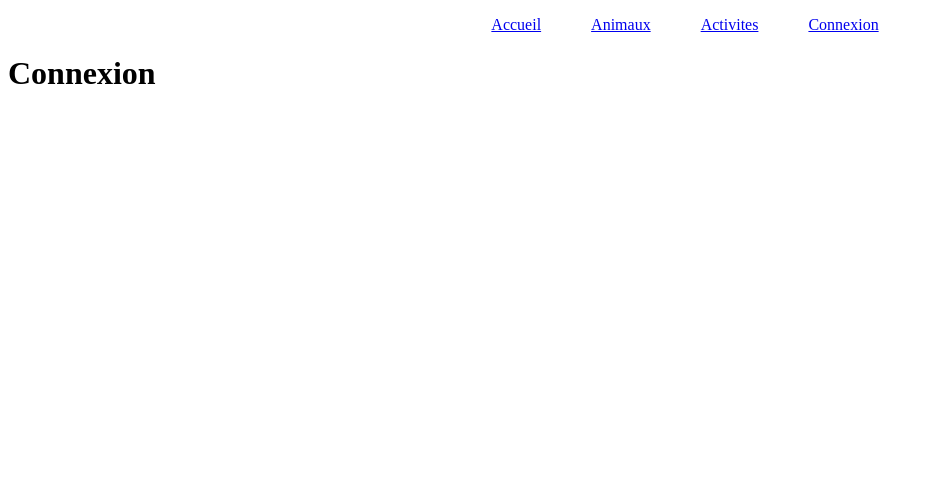
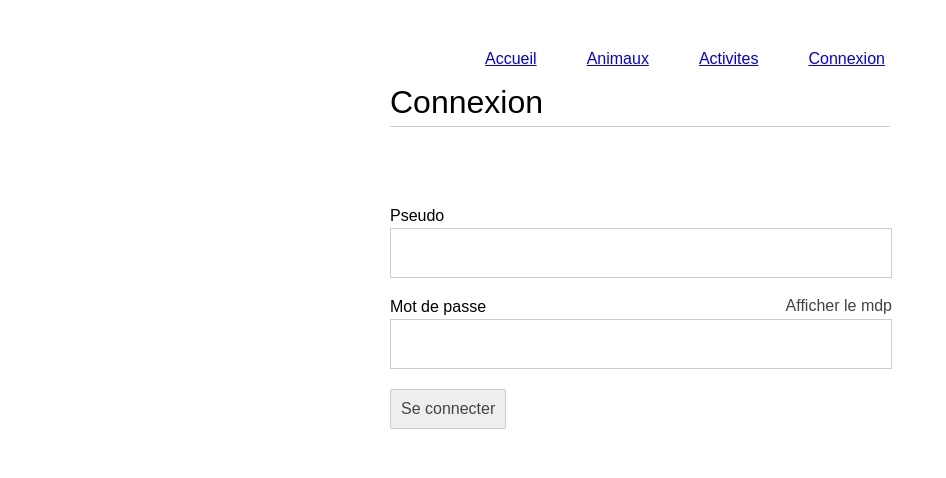
Before and after one commit to Chloe679/Workshop_Archi_Log_Agathe_Lucille_Chloe, a Flask app: page /connexion in a window 1280 px wide. Shown: the top 478 px of the page, without its empty margins (0-946 px from the left). Run offline with Flask 3, Linux system fonts and the light colour scheme.

Commit message:
Vérification que l'utilisateur est dans la BDD ✅

```diff
--- a/main.py
+++ b/main.py
@@ -1,8 +1,10 @@
-from flask import Flask, jsonify, render_template
+from flask import Flask, jsonify, render_template, session, request, redirect, url_for
 from app.services.accueil_service import Affiche_Animal
+from app.services.user_service import estCeQueLeBougExiste
 
 main= Flask(__name__)
-
+main.secret_key = "455771a41b3d2853dc7876378211876f860cf61512d49f8d0418bb94649056c9"
+# Si mis en ligne, à masquer
 
 @main.route('/')
 def AffichePageAccueil():
@@ -16,9 +18,26 @@ def AffichePageActivites():
 def AffichePageAnimaux():
     return render_template("animal/accueil_animal.html")
 
-@main.route('/connexion')
+@main.route('/connexion', methods=["POST", "GET"])
 def AffichePageConnexion():
-    return render_template("user/connexion.html")
+    if request.method == "POST":
+        donnees = request.form
+        pseudo = donnees.get('pseudo') #récup le pseudo saisi
+        mdp = donnees.get('mdp') #récup le mdp saisie
+
+        utilisateur = estCeQueLeBougExiste(pseudo, mdp) #Vérifie si l'utilisateur est dans la BDD
+
+        if utilisateur is not None: #
+            session['nom_utilisateur'] = utilisateur[0]
+            print(session)
+            return redirect(url_for('AffichePageAccueil'))
+        else :
+            print("utilisateur inconnu")
+            return redirect(request.url)
+    else :
+        if 'nom_utilisateur' in session:
+            return redirect(url_for('AffichePageAccueil'))
+        return render_template("user/connexion.html")
 
 @main.route('/Recupanimaux')
 def recup_animaux():
--- /dev/null
+++ b/static/connexionstyle.css
@@ -0,0 +1,127 @@
+:root {
+  --desktop-font-size: 16px;
+  --mobile-font-size: 22px;
+}
+
+body {
+  font-family: sans-serif;
+  font-weight: 500;
+  margin: 10px 20px;
+}
+
+button {
+  background-color: #eee;
+  border: 1px solid #ccc;
+  border-radius: 2px;
+  color: #444;
+  cursor: pointer;
+  display: block;
+  font-size: 22px; /* fallback */
+  font-size: var(--mobile-font-size);
+  font-weight: 500;
+  margin: 3px 0 0 0;
+  padding: 10px;
+}
+
+button:hover {
+  background-color: #ccc;
+  color: black;
+}
+
+button#signin {
+  margin: 0px 0 0 0;
+}
+
+button#toggle-password {
+  background: none;
+  border: none;
+  cursor: pointer;
+  font-weight: 300;
+  padding: 0;
+  /* Display at the top right of the password section */
+  position: absolute;
+  top: -4px;
+  right: -2px;
+}
+
+div#password-constraints {
+  margin: 5px 0 0 0;
+  font-size: 16px;
+}
+
+form {
+  margin: 0 auto;
+  max-width: 500px;
+}
+
+h1 {
+  border-bottom: 1px solid #ccc;
+  font-size: 28px;
+  font-weight: 600;
+  margin: 0 0 20px 0;
+  padding: 0 0 5px 0;
+}
+
+input {
+  border: 1px solid #ccc;
+  font-size: 22px; /* fallback */
+  font-size: var(--mobile-font-size);
+  padding: 15px;
+  width: 90%; /* fallback */
+  width: calc(100% - 30px); /* full width minus padding */
+}
+
+input[type="email"]:not(:focus):invalid,
+input[type="password"]:not(:focus):invalid {
+  color: red;
+  outline-color: red;
+}
+
+label {
+  display: block;
+  font-size: 20px;
+  font-size: var(--mobile-font-size);
+  font-weight: 500;
+  margin: 0 0 3px 0;
+}
+
+form section {
+  margin: 0 0 20px 0;
+  position: relative; /* for password toggle positioning */
+}
+
+@media (min-width: 450px) {
+  body {
+    margin: 20px 50px;
+  }
+  button {
+    font-size: 14px; /* fallback */
+    font-size: var(--desktop-font-size);
+  }
+  button#signin {
+    margin: 40px 0 0 0;
+  }
+  div#password-constraints {
+    font-size: 14px;
+  }
+  h1 {
+    font-size: 28px;
+    font-size: calc(2 * var(--desktop-font-size));
+    font-weight: 500;
+    margin: 0 0 80px 0;
+  }
+  input {
+    font-size: 14px; /* fallback */
+    font-size: var(--desktop-font-size);
+  }
+  label {
+    font-size: 14px; /* fallback */
+    font-size: var(--desktop-font-size);
+  }
+}
+
+@media (min-width: 800px) {
+  body {
+    margin: 50px;
+  }
+}
--- a/templates/user/connexion.html
+++ b/templates/user/connexion.html
@@ -3,6 +3,7 @@
     <head>
         <meta charset="UTF-8" />
         <link rel="stylesheet" href="/static/generalstyle.css">
+        <link rel="stylesheet" href="/static/connexionstyle.css">
         <title>Connexion</title>
     </head>
     <header>
@@ -16,6 +17,54 @@
         </nav>
     </header>
     <body>
+    <form action="{{ url_for('AffichePageConnexion') }}" method="POST" id="form" name="form">
         <h1>Connexion</h1>
+
+        <section>
+            <label for="pseudo">Pseudo</label>
+            <input id="pseudo" name="pseudo" type="text" placeholder=" " autocomplete="pseudo" required>
+        </section>
+
+        <section>
+            <label for="mdp">Mot de passe</label>
+            <input id="mdp" name="mdp" type="password" autocomplete="mdp" aria-describedby="password-constraints" required>
+            <button id="toggle-password" type="button" aria-label="Attention votre mdp va s'afficher">Afficher le mdp</button>
+        </section>
+
+        <button id="seConnecter">Se connecter</button>
+    </form>
+    <script>
+        const form = document.querySelector("form");
+        const mdpSaisi = document.querySelector("input#mdp");
+        const boutonSeConnecter = document.querySelector("button#seConnecter");
+        const affichageMDP = document.querySelector("button#toggle-password");
+
+        affichageMDP.addEventListener("click", affichagerLeMDP); //Au clique, déclenche la fonction afficher le MDP
+
+        function affichagerLeMDP() {
+            if (mdpSaisi.type === "password") { //Si le texte saisie est un mdp
+                mdpSaisi.type = "text"; //On le passe en mode text pour l'afficher
+                affichageMDP.textContent = "Cacher le mdp"; //On change le texte du bouton
+                affichageMDP.setAttribute("aria-label", "Cacher le mdp."); //On change la valeur du label
+            } else {
+                mdpSaisi.type = "password"; //On annule les modifs
+                affichageMDP.textContent = "Afficher le mdp";
+                affichageMDP.setAttribute("aria-label","Attention votre mdp va s'afficher");
+            }
+        }
+
+        form.addEventListener("submit", handleFormSubmit); //Si le form est envoyé
+
+        function handleFormSubmit(event) {
+            console.log("Form submit event.");
+            if (form.checkValidity() === false) {
+                console.log("Les valeurs du form ne sont pas respecté");
+                event.preventDefault(); //N'envoie pas le formulaire
+            } else {
+                boutonSeConnecter.disabled = "true";
+                form.submit();
+            }
+        }
+    </script>
 </body>
 </html>
```
Also changed, not shown: app/models/user_model.py (+9 -0 lines), app/services/user_service.py (+13 -0 lines). Lines whose indentation alone changed are shown as unchanged.
